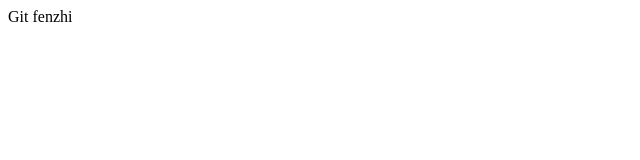
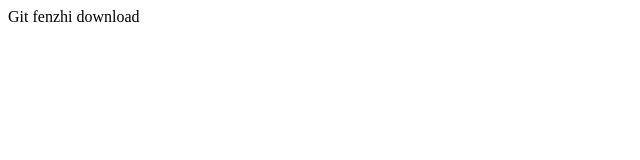
Before and after one commit to jzz0106/test1, a plain HTML site: page index.html in a window 1280 px wide. Shown: the full height of the page, 0-640 px from the left. Drawn offline with Linux system fonts and the light colour scheme.

Commit message:
Update index.html

```diff
--- a/index.html
+++ b/index.html
@@ -6,5 +6,6 @@
 	</head>
 	<body>
 		Git fenzhi
+		download
 	</body>
 </html>
```
